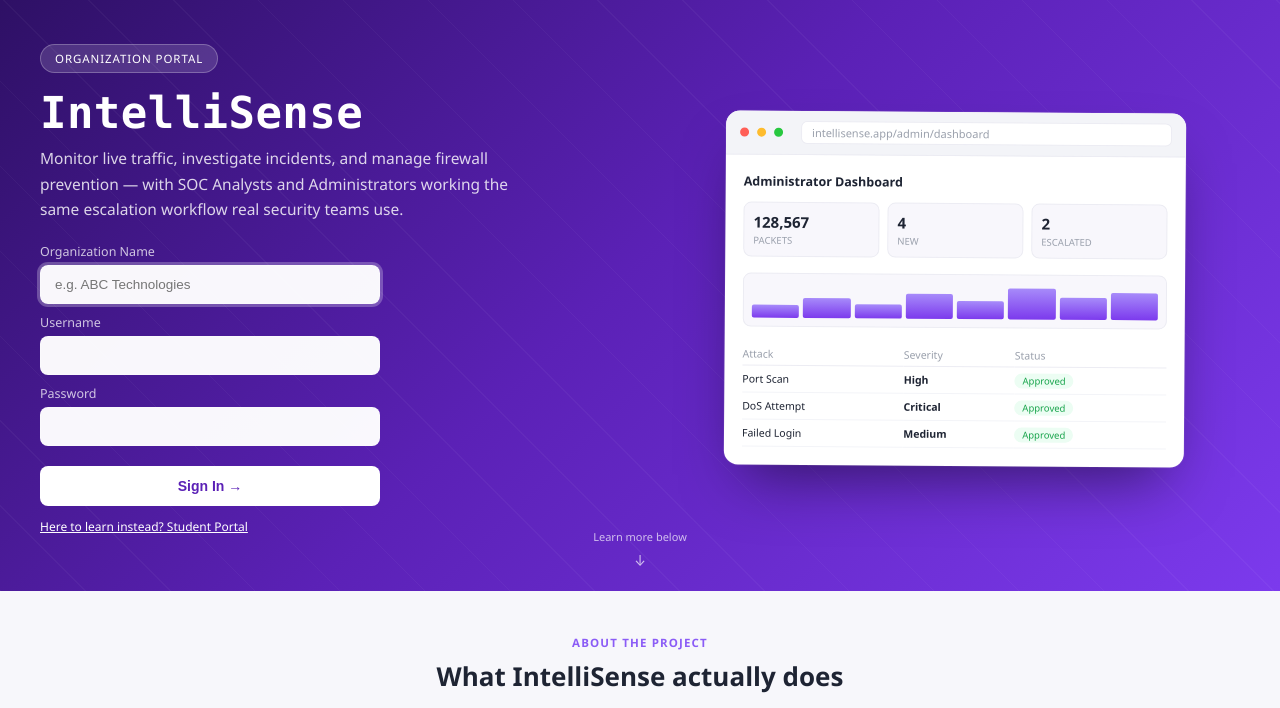
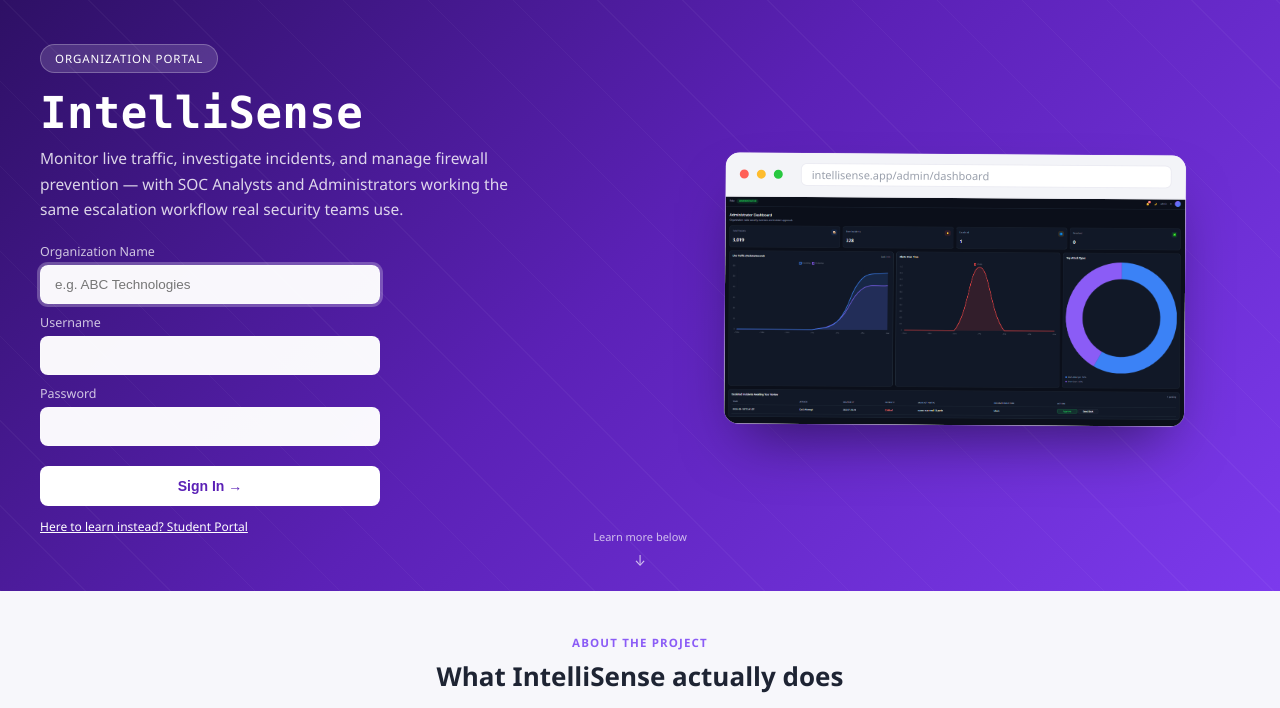
Before and after one commit to abhasingh132007-sys/IntelliSense, a Flask app: page / in a window 1280 px wide. Shown: the part 55-763 px from the top of the page. Run offline with Flask 3, Linux system fonts and the light colour scheme.

Commit message:
Image added

```diff
--- a/templates/base_dashboard.html
+++ b/templates/base_dashboard.html
@@ -22,7 +22,7 @@
 
 <div class="sidebar">
     <div class="brand">
-        <div class="brand-icon"><img src="{{ url_for('static', filename='img/logo.svg') }}" alt="IntelliSense" style="width:22px; height:22px;"></div>
+        <div class="brand-icon"><img src="{{ url_for('static', filename='img/logo.svg') }}" alt="IntelliSense" style="width:35px; height:35px;"></div>
         <div class="brand-text"><b>IntelliSense</b><span>{{ session.role | default('Organization') | replace('_', ' ') | title }}</span></div>
     </div>
 
--- a/templates/organization_login.html
+++ b/templates/organization_login.html
@@ -59,34 +59,10 @@
                     <span class="preview-dot" style="background:#28c840;"></span>
                     <span class="preview-url">intellisense.app/admin/dashboard</span>
                 </div>
-                <div class="preview-body">
-                    <h4>Administrator Dashboard</h4>
-
-                    <div class="preview-stats">
-                        <div class="preview-stat"><div class="p-val">128,567</div><div class="p-lbl">PACKETS</div></div>
-                        <div class="preview-stat"><div class="p-val">4</div><div class="p-lbl">NEW</div></div>
-                        <div class="preview-stat"><div class="p-val">2</div><div class="p-lbl">ESCALATED</div></div>
-                    </div>
-
-                    <div class="preview-chart">
-                        <div class="bar" style="height:35%;"></div>
-                        <div class="bar" style="height:55%;"></div>
-                        <div class="bar" style="height:40%;"></div>
-                        <div class="bar" style="height:70%;"></div>
-                        <div class="bar" style="height:50%;"></div>
-                        <div class="bar" style="height:85%;"></div>
-                        <div class="bar" style="height:60%;"></div>
-                        <div class="bar" style="height:75%;"></div>
-                    </div>
-
-                    <table class="preview-table">
-                        <thead><tr><th>Attack</th><th>Severity</th><th>Status</th></tr></thead>
-                        <tbody>
-                            <tr><td>Port Scan</td><td class="preview-sev-high">High</td><td><span class="preview-status">Approved</span></td></tr>
-                            <tr><td>DoS Attempt</td><td class="preview-sev-high">Critical</td><td><span class="preview-status">Approved</span></td></tr>
-                            <tr><td>Failed Login</td><td class="preview-sev-med">Medium</td><td><span class="preview-status">Approved</span></td></tr>
-                        </tbody>
-                    </table>
+                <div class="preview-body" style="padding:0;">
+                    <img src="{{ url_for('static', filename='img/AdminDashboard.png') }}"
+                    alt="Administrator Dashboard"
+                    style="width:100%; display:block; border-radius:0 0 10px 10px;">
                 </div>
             </div>
         </div>
```
